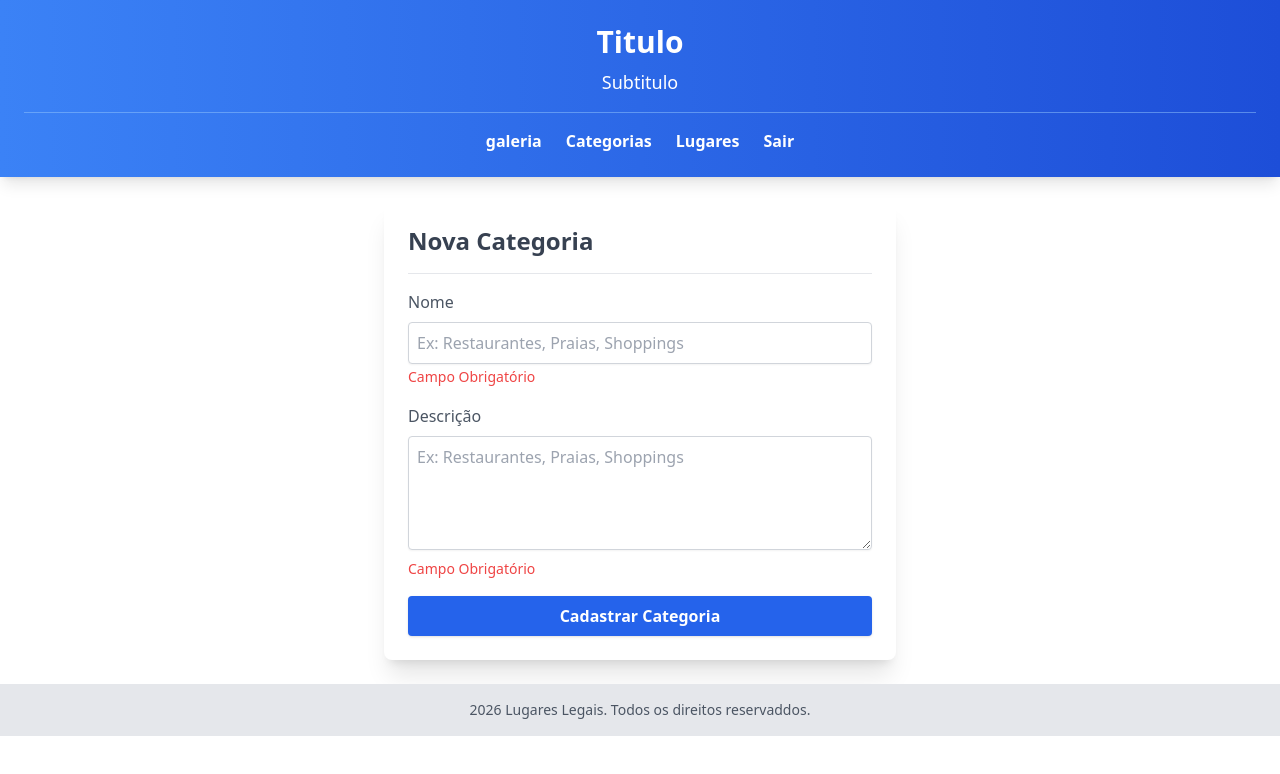
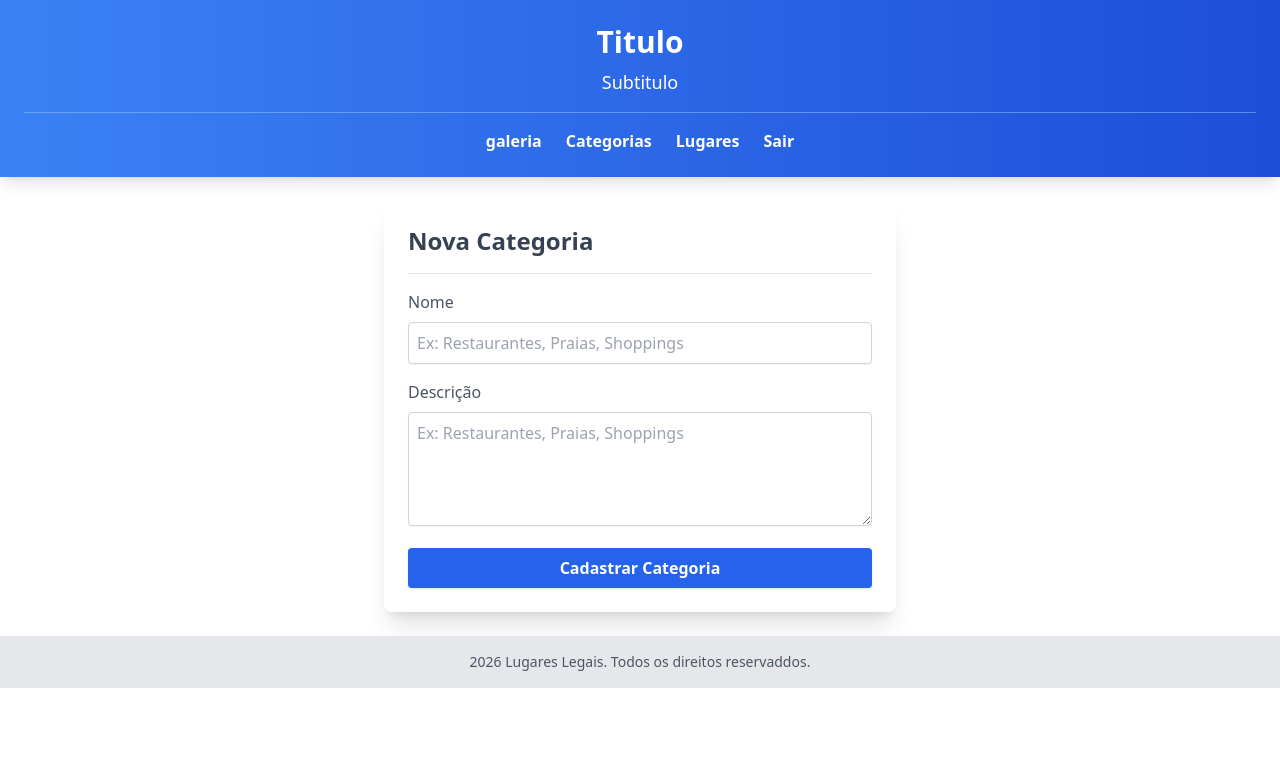
Before and after one commit to KennedyMartinsB/Angular-19---Curso-Completo-do-Iniciante-ao-Avan-ado-2025-, an Angular app in the folder passeio-app/: page /paginas/categorias in a window 1280 px wide. Shown: the top 774 px of the page. Built offline with nearby package versions, Linux system fonts and the light colour scheme.

Commit message:
Feature: validação de formulário

```diff
--- a/passeio-app/src/app/categorias/categoria/categoria.component.html
+++ b/passeio-app/src/app/categorias/categoria/categoria.component.html
@@ -15,7 +15,7 @@
         class="w-full outline-none border border-gray-300 rounded shadow-sm focus:ring focus:ring-blue-400 p-2"
         required
       />
-      <span class="text-red-500 text-sm">
+      <span class="text-red-500 text-sm" *ngIf="isCampoInvalido('nome')">
         Campo Obrigatório
       </span>
     </div>
@@ -31,7 +31,7 @@
         class="w-full outline-none border border-gray-300 rounded shadow-sm focus:ring focus:ring-blue-400 p-2"
         required
       ></textarea>
-       <span class="text-red-500 text-sm">
+       <span class="text-red-500 text-sm" *ngIf="isCampoInvalido('descricao')">
         Campo Obrigatório
       </span>
     </div>
--- a/passeio-app/src/app/categorias/categoria/categoria.component.ts
+++ b/passeio-app/src/app/categorias/categoria/categoria.component.ts
@@ -18,7 +18,17 @@
   }
 
   salvar() {
-    console.log('valores digitados: ', this.camposForm.value)
-    console.log('Está valido?', this.camposForm.valid)
+    this.camposForm.markAllAsTouched();
+
+    if(this.camposForm.valid){
+      console.log('valores digitados: ', this.camposForm.value)
+    }
+
+    // console.log('Está valido?', this.camposForm.valid)
+  }
+
+  isCampoInvalido(nomeCampo: string) : boolean{
+    const campo = this.camposForm.get(nomeCampo);
+    return campo?.invalid && campo?.touched && campo?.errors?.['required'];
   }
 }
```
